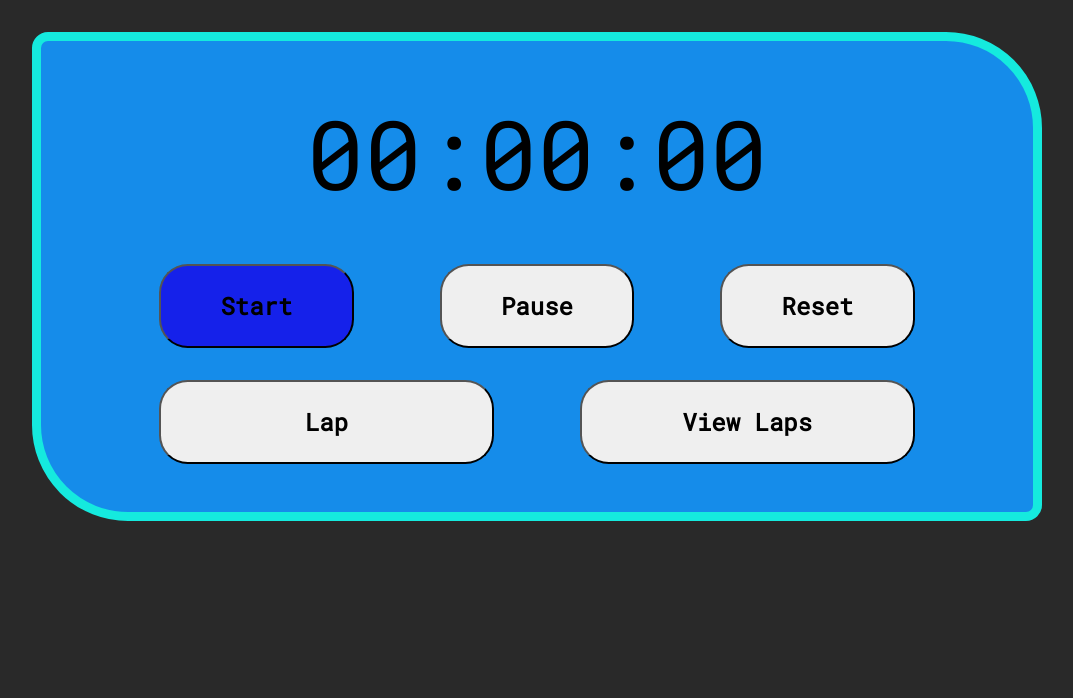
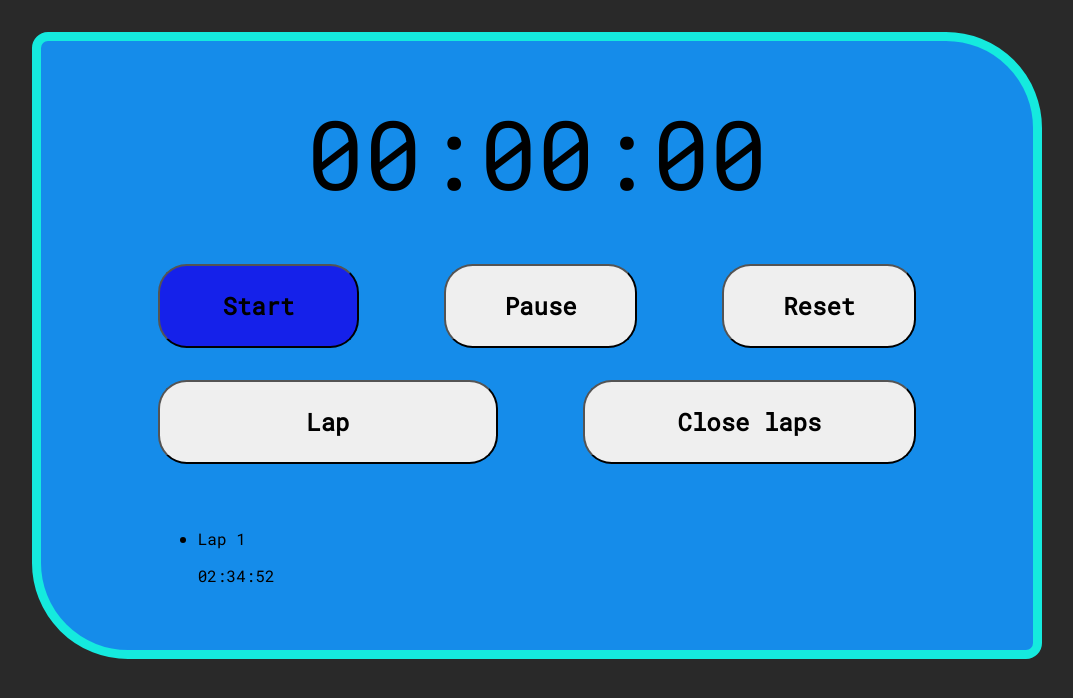
Before and after one commit to Stevooman/stopwatchApp, a Vue app: page / in a window 1280 px wide. Both pictures are taken after a click on the button "View Laps". Shown: the top 698 px of the page, without its empty margins (103-1176 px from the left). Built offline with nearby package versions, Linux system fonts and the light colour scheme.

Commit message:
Issue #1 - Move LapTimes logic into App.vue - Add data properties: displayLap, viewLapBtnText (used for changing the "view lap" button), and lapTimes array (used for holding lap info)

```diff
--- a/src/App.vue
+++ b/src/App.vue
@@ -27,9 +27,24 @@
       </button>
       <button
         class="btns viewLapBtn"
-        >View Laps
+        @click="displayLaps"
+        >{{ viewLapBtnText }}
       </button>
-      <LapTimes />
+      <ul
+        class="lapDisplay"
+        v-if="displayLap"
+      >
+        <li
+          v-for="lap in lapTimes"
+        >
+          <div
+            class="lapTimes"
+          >
+            <p>{{ lap.label }}</p>
+            <span>{{ lap.time }}</span>
+          </div>
+        </li>
+      </ul>
     </div>
   </div>
 </template>
@@ -39,12 +54,10 @@
 
 
 <script>
-  import LapTimes from './components/LapTimes.vue';
 
   export default {
     name: 'App',
     components: {
-      LapTimes
     },
 
     data() {
@@ -58,7 +71,12 @@
         currentTime: 0,
         paused: true,
         intervalId: 0,
-        resetMilliseconds: false
+        resetMilliseconds: false,
+        displayLap: false,
+        viewLapBtnText: "View Laps",
+        lapTimes: [
+          { label: "Lap 1", time: "02:34:52" }
+        ]
       }
     },
 
@@ -108,6 +126,16 @@
 
       logLap() {
 
+      },
+
+      displayLaps() {
+        if (!this.displayLap) {
+          this.viewLapBtnText = "Close laps"
+          this.displayLap = true;
+        } else {
+          this.viewLapBtnText = "Display lap";
+          this.displayLap = false;
+        }
       }
     },
 
```
